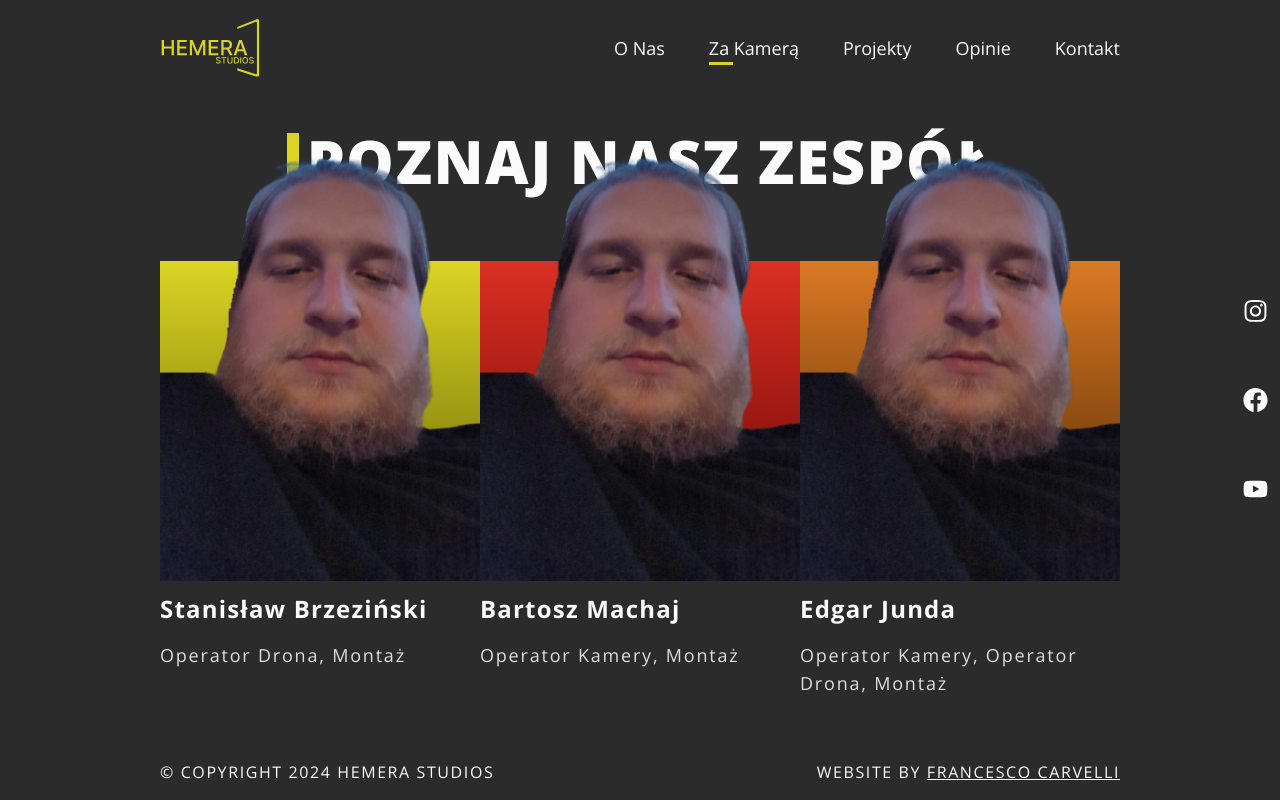
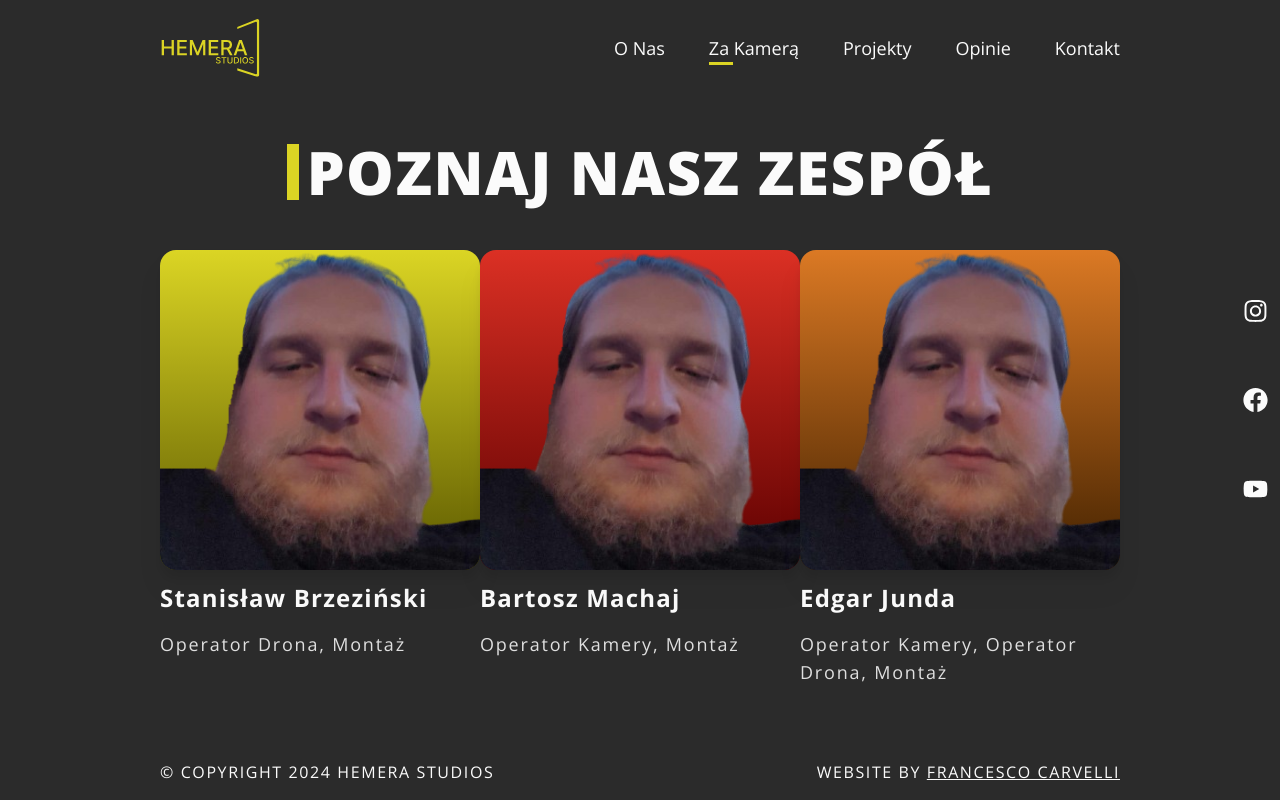
Before and after one commit to F3azy/hemera, a React (Vite) app: page /zespol in a window 1280 px wide. Built offline with nearby package versions, Linux system fonts and the light colour scheme.

Commit message:
changed the layout od team members card

```diff
--- a/src/components/TeamMemberCard.jsx
+++ b/src/components/TeamMemberCard.jsx
@@ -3,8 +3,11 @@ import React from "react";
 const TeamMemberCard = ({ image, name, role, bgColor }) => {
   return (
     <div className="flex flex-col">
-      <div className={`w-80 h-80 relative ${bgColor}`}>
+      {/* <div className={`w-80 h-80 relative ${bgColor}`}>
         <img src={image} alt={name} className="absolute bottom-0 left-1/2 -translate-x-1/2" />
+      </div> */}
+      <div className={`xl:w-80 h-80 rounded-2xl drop-shadow-xl relative overflow-hidden ${bgColor}`}>
+        <img src={image} alt={name} className="w-full absolute -bottom-1/3 left-0" />
       </div>
       <div className="flex flex-col gap-y-4 py-3">
         <p className="text-white-base font-bold tracking-wider text-2xl">
--- a/src/components/TeamMemberCardList.jsx
+++ b/src/components/TeamMemberCardList.jsx
@@ -4,7 +4,7 @@ import TeamMemberCard from "./TeamMemberCard";
 
 const TeamMemberCardList = () => {
   return (
-    <div className="w-full grid xl:grid-cols-[repeat(3,_320px)] justify-around">
+    <div className="w-full grid grid-cols-1 gap-10 xl:grid-cols-[repeat(3,_320px)] xl:justify-evenly xl:gap-0">
       {team.map((member) => (
         <TeamMemberCard
           key={member.name}
--- a/src/pages/Team.jsx
+++ b/src/pages/Team.jsx
@@ -4,7 +4,7 @@ import TeamMemberCardList from "../components/TeamMemberCardList";
 
 const Team = () => {
   return (
-    <div className="h-full flex flex-col justify-around items-center relative">
+    <div className="h-full flex flex-col justify-center items-center gap-y-10 xl:gap-y-12 relative">
       <PageTitle>POZNAJ NASZ ZESPÓŁ</PageTitle>
       <TeamMemberCardList />
     </div>
```
